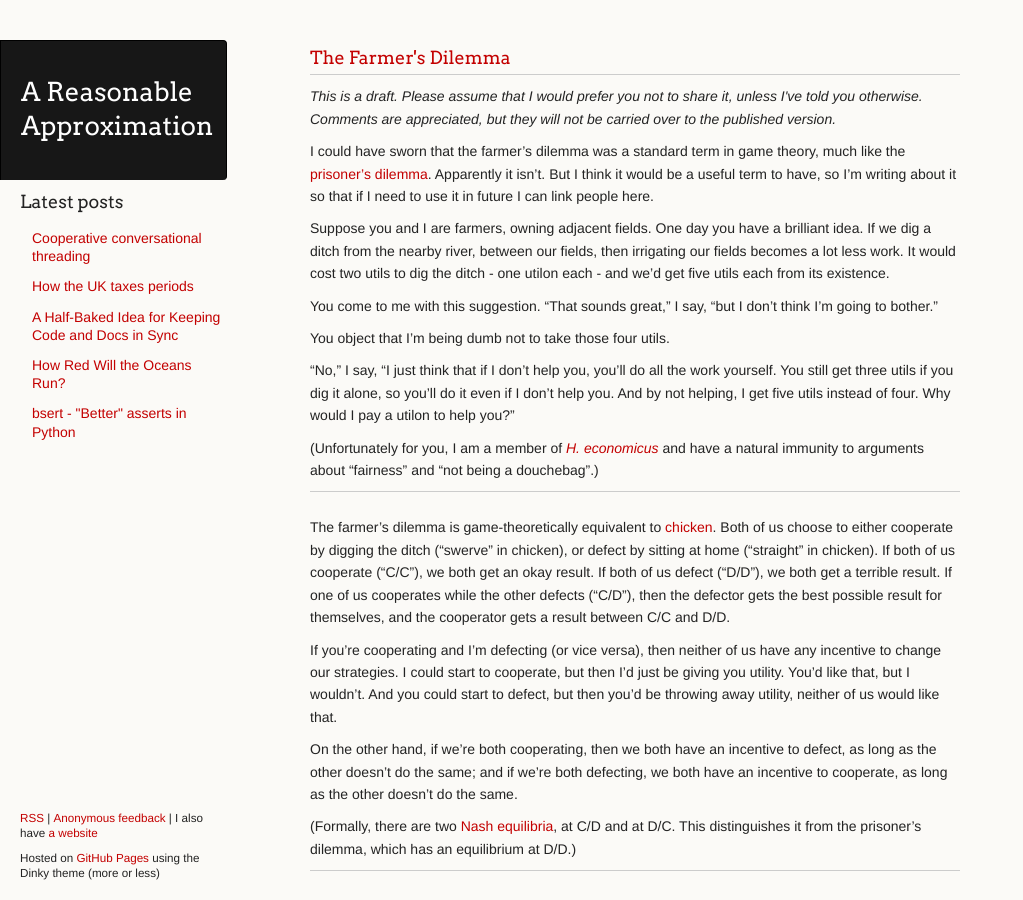
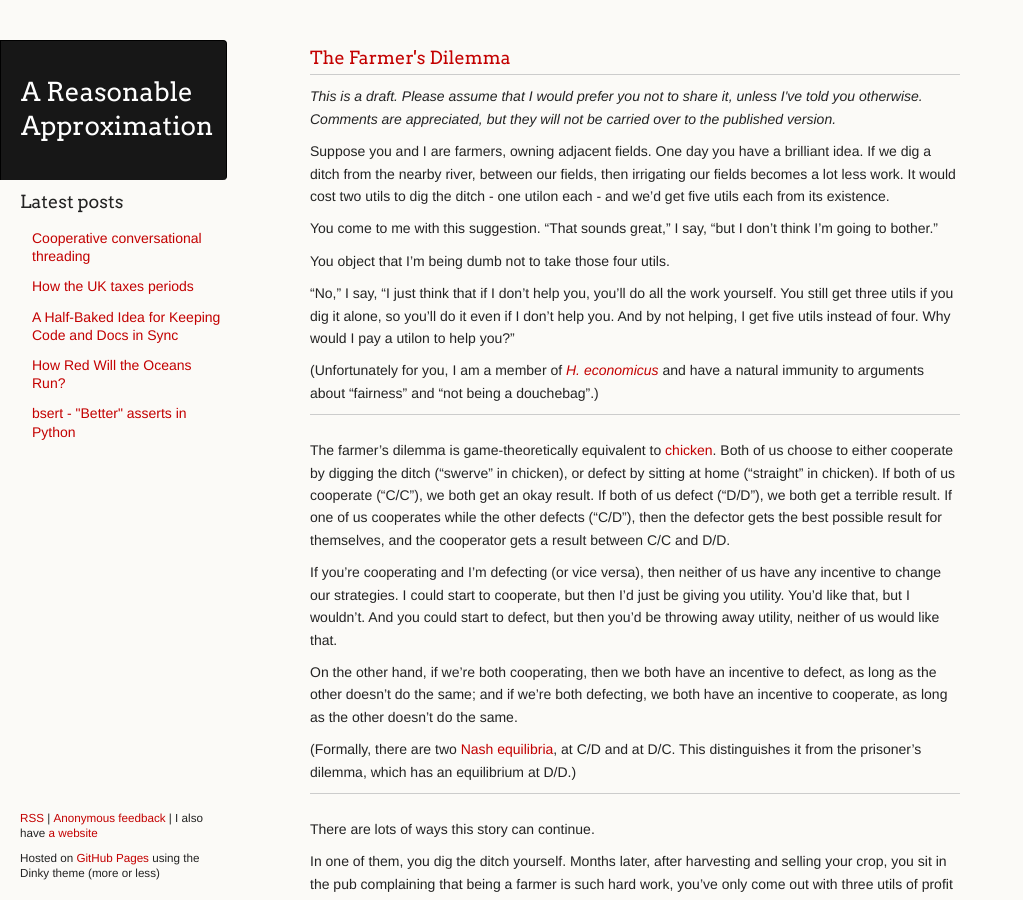
Before and after one commit to ChickenProp/chickenprop.github.com, a Jekyll site: the page built from drafts/farmers-dilemma.md, in a window 1280 px wide and 900 px high. Shown: the whole window, without its empty margins (0-1023 px from the left). Built offline with Jekyll 4.4.1, drawn with Linux system fonts in a browser that asks for light colours; nearby versions of some CDN libraries; Markdown is read by kramdown in place of the engine named in the settings; comment, search, counter and statistics services are not loaded.

Commit message:
Editing.

```diff
--- a/drafts/farmers-dilemma.md
+++ b/drafts/farmers-dilemma.md
@@ -2,8 +2,6 @@
 title: "The Farmer's Dilemma"
 layout: draft
 ---
-I could have sworn that the farmer's dilemma was a standard term in game theory, much like the [prisoner's dilemma](http://en.wikipedia.org/wiki/Prisoner%27s_dilemma). Apparently it isn't. But I think it would be a useful term to have, so I'm writing about it so that if I need to use it in future I can link people here.
-
 Suppose you and I are farmers, owning adjacent fields. One day you have a brilliant idea. If we dig a ditch from the nearby river, between our fields, then irrigating our fields becomes a lot less work. It would cost two utils to dig the ditch - one utilon each - and we'd get five utils each from its existence.
 
 You come to me with this suggestion. "That sounds great," I say, "but I don't think I'm going to bother."
```
